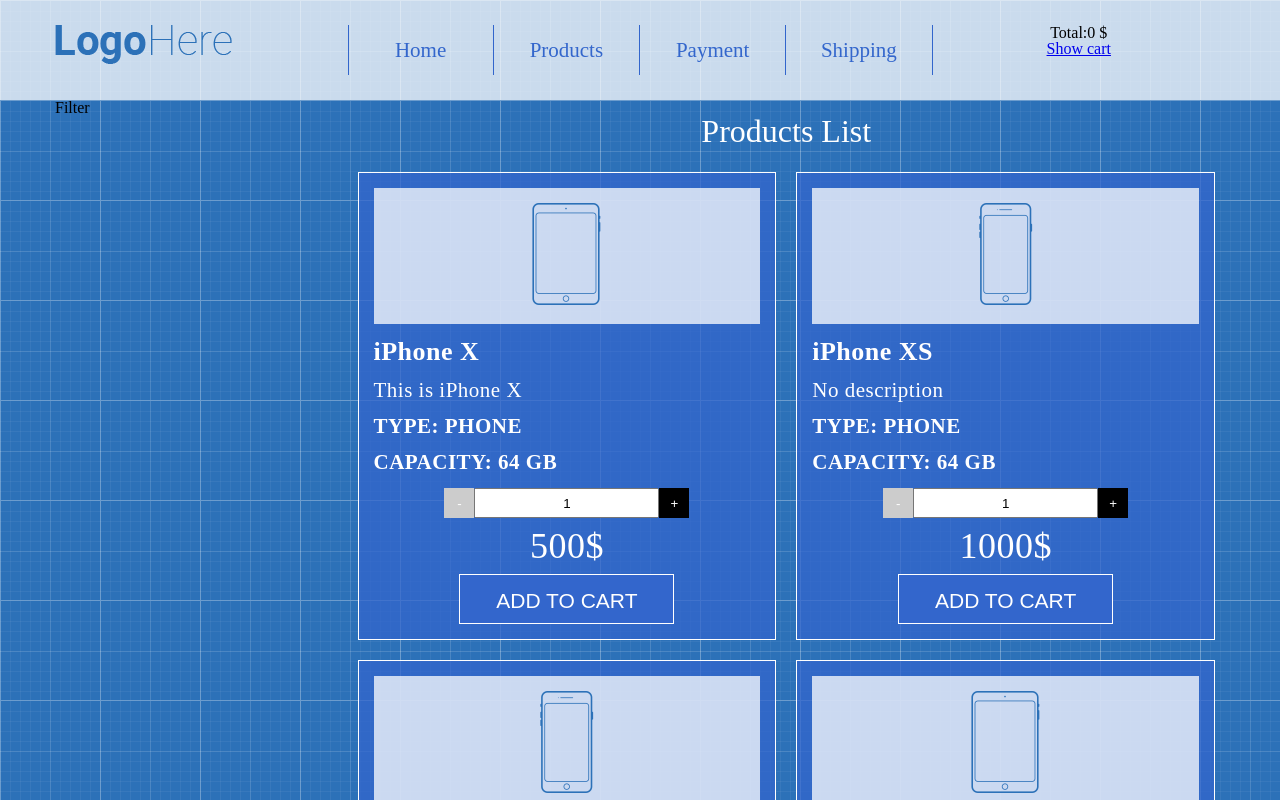
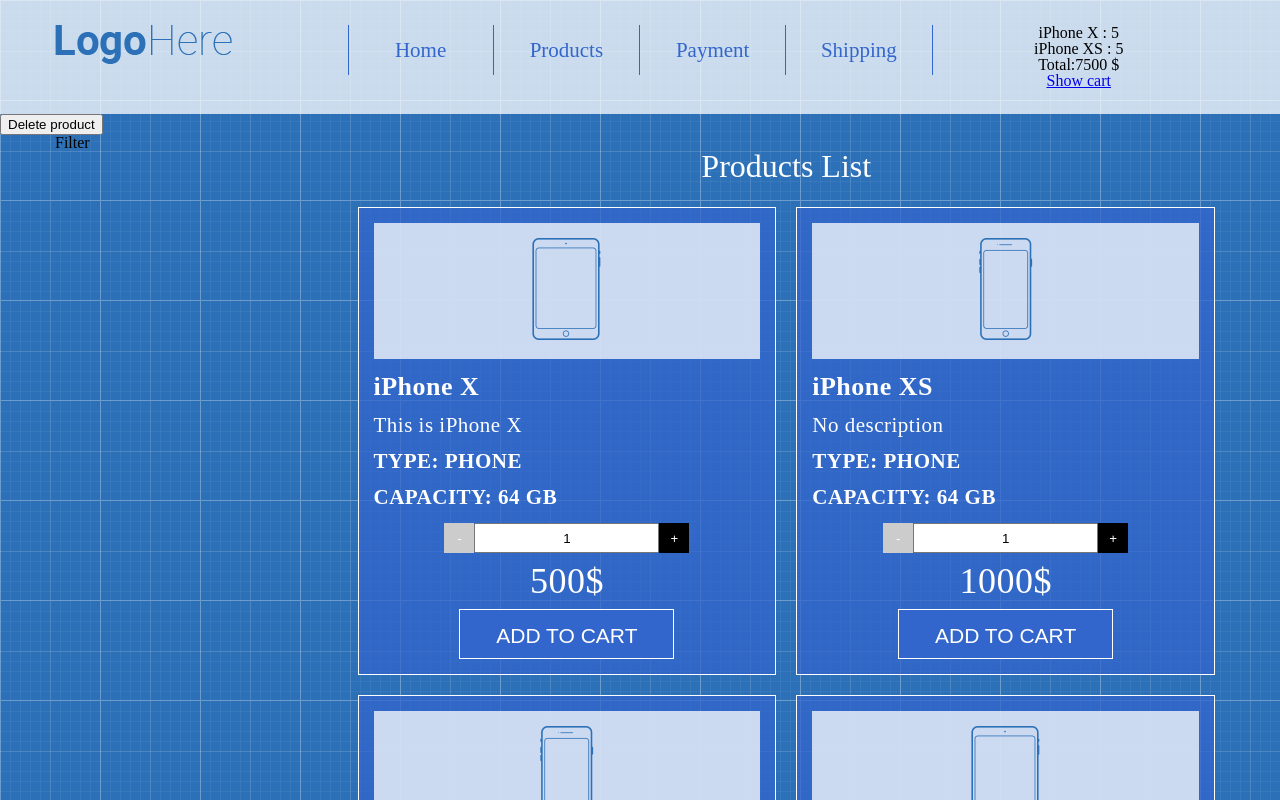
Before and after one commit to KirillNovobranov/.github.io-my-shop, a React (Create React App) app: page / in a window 1280 px wide. Shown: the top 800 px of the page. Built offline with nearby package versions, Linux system fonts and the light colour scheme.

Commit message:
добавили удаление первого товара с корзины по нажатию на кнопку под меню

```diff
--- a/src/App/App.js
+++ b/src/App/App.js
@@ -12,6 +12,8 @@
 
 	state = {
 		productsInCart:{
+			1:5,
+			2:5,
 		}
 	}
 
@@ -24,13 +26,15 @@
 		}))
 	}
 
-	// removeProductFromCart = (productId) => {
-	// 	this.setState(()=>({
-	// 		productsInCart:{
-
-	// 		}
-	// 	}))
-	// }
+	removeProductFromCart(productId) {
+		this.setState((prevState)=>{
+			let prevProductsInCart = {...prevState.productsInCart}
+			delete prevProductsInCart[productId]
+			return {
+				productsInCart: prevProductsInCart
+			}
+		})
+	}
 
 	render() {
 		return (
@@ -38,7 +42,7 @@
 				<Header
 					productsInCart={this.state.productsInCart}
 				/>
-				{/* <button onClick={()=>this.removeProductFromCart(id)}>Delete product</button> */}
+				<button onClick={()=>this.removeProductFromCart(1)}>Delete product</button>
 				<Main
 					addProductToCart={this.addProductToCart}
 					productsInCart={this.state.productsInCart}
```
